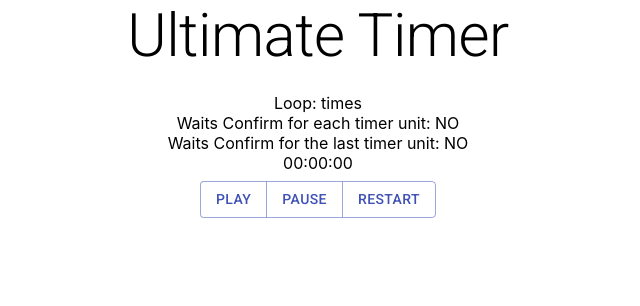
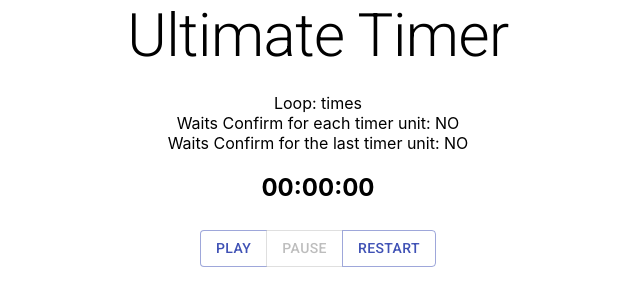
Before and after one commit to SDTakeuchi/ultimate_timer, a Next.js app in the folder frontend/ultimate_timer/: page /timer/play/1 in a window 1280 px wide. Shown: the top 306 px of the page, without its empty margins (322-962 px from the left). Built offline with nearby package versions, Linux system fonts and the light colour scheme; no server answers.

Commit message:
timer works now ...

```diff
--- a/frontend/ultimate_timer/components/play/Play.tsx
+++ b/frontend/ultimate_timer/components/play/Play.tsx
@@ -9,6 +9,8 @@ import PlayCircleOutlineIcon from '@material-ui/icons/PlayCircleOutline';
 import secondToMinute from '../../lib/second_to_minute';
 import zeroPadding from '../../lib/zfill'
 import presetURL from "../../config/settings";
+// import playAudio from '../../lib/play_audio';
+import { convertCompilerOptionsFromJson } from 'typescript';
 
 const useStyles = makeStyles((theme: Theme) =>
   createStyles({
@@ -51,6 +53,7 @@ export const Play: React.FC<Props> = ({ id }) => {
   const [preset, setPreset] = React.useState<iPreset>();
   // TODO: put interface below
   const [remainingTime, setRemainingTime] = React.useState<string>('00:00:00');
+  const [remainingTimeInt, setRemainingTimeInt] = React.useState<number>(0);
   const [isRunning, setIsRunning] = React.useState<boolean>(false);
   let interval: Timer = React.useRef();
   const classes = useStyles();
@@ -61,24 +64,58 @@ export const Play: React.FC<Props> = ({ id }) => {
       .get<iPreset>(url)
       .then((response) => {
         setPreset(response.data);
+        setRemainingTimeInt(response.data.timer_unit[0].duration);
+        const cvtedTime_: object = secondToMinute(remainingTimeInt);
+        const fmtedTime_: string =
+          zeroPadding(cvtedTime_['hour'], 2) + ':' +
+          zeroPadding(cvtedTime_['min'], 2) + ':' +
+          zeroPadding(cvtedTime_['sec'], 2);
+        setRemainingTime(fmtedTime_);
       })
       .catch((error) => {
         alert(error.message);
       });
   }, []);
 
+  const restartTimer = (): void => {
+    setRemainingTimeInt(preset?.timer_unit[0].duration);
+    setIsRunning(true);
+  }
 
-  const startTimer = (sec: number): void => {
-    setIsRunning(true);
-    interval = setInterval(() => {
-      const cvtedTime: object = secondToMinute(sec--);
+  const audioPlay = (): void => {
+    const audio: HTMLAudioElement = new Audio('https://audio-previews.elements.envatousercontent.com/files/148785970/preview.mp3?response-content-disposition=attachment%3B+filename%3D%22RZFWLXE-bell-hop-bell.mp3%22');
+    audio.play();
+  }
+
+  React.useEffect(() => {
+    let interval_: Timer = null;
+
+    if (isRunning) {
+      interval_ = setInterval(() => {
+        if (remainingTimeInt === 0) {
+          setIsRunning(false);
+          audioPlay();
+          const cvtedTime: object = secondToMinute(preset?.timer_unit[0].duration);
+          const fmtedTime: string =
+            zeroPadding(cvtedTime['hour'], 2) + ':' +
+            zeroPadding(cvtedTime['min'], 2) + ':' +
+            zeroPadding(cvtedTime['sec'], 2);
+          setRemainingTime(fmtedTime);
+          clearInterval(interval_);
+        }
+        setRemainingTimeInt(remainingTimeInt => remainingTimeInt - 1);
+        const cvtedTime: object = secondToMinute(remainingTimeInt);
         const fmtedTime: string =
           zeroPadding(cvtedTime['hour'], 2) + ':' +
           zeroPadding(cvtedTime['min'], 2) + ':' +
           zeroPadding(cvtedTime['sec'], 2);
         setRemainingTime(fmtedTime);
       }, 1000)
+    } else {
+      clearInterval(interval_);
     }
+    return () => clearInterval(interval_);
+  }, [isRunning, remainingTimeInt, remainingTime])
 
   return (
     <div className="timer-container">
@@ -95,30 +132,26 @@ export const Play: React.FC<Props> = ({ id }) => {
       <div>
         Waits Confirm for the last timer unit: {preset?.waits_confirm_last === true ? "YES" : "NO"}
       </div>
-      <div>
+      <h2>
         {remainingTime}
-      </div>
-
+      </h2>
       <div className={classes.root}>
-        {/* <ButtonGroup color="primary" aria-label="outlined primary button group">
-          <Button>One</Button>
-          <Button>Two</Button>
-          <Button>Three</Button>
-        </ButtonGroup>
-        <ButtonGroup variant="contained" color="primary" aria-label="contained primary button group">
-          <Button>One</Button>
-          <Button>Two</Button>
-          <Button>Three</Button>
-        </ButtonGroup> */}
         <ButtonGroup color="primary" aria-label="outlined primary button group">
           <Button
             disabled={isRunning}
-            onClick={() => startTimer(preset?.timer_unit[0].duration)}>
+            onClick={() => setIsRunning(true)} >
             Play
           </Button>
-          <Button>Pause</Button>
-          {/* <Button>Resume</Button> */}
-          <Button>Restart</Button>
+          <Button
+            disabled={!isRunning}
+            onClick={() => setIsRunning(false)} >
+            Pause
+          </Button>
+          <Button
+            disabled={isRunning}
+            onClick={() => restartTimer()} >
+            Restart
+          </Button>
         </ButtonGroup>
       </div>
     </div>
--- /dev/null
+++ b/frontend/ultimate_timer/lib/play_audio.ts
@@ -0,0 +1,9 @@
+const audioPlay = (): void => {
+  const audio: HTMLAudioElement = new Audio('../public/bell.mp3')
+  audio.play().then(() => {
+    console.log("Audio started!")
+  })
+    .catch(error => console.warn(error))
+}
+
+export default audioPlay;
```
Also changed, not shown: 1 other file (tests, documents, lock files or other folders). Lines whose indentation alone changed are shown as unchanged.
